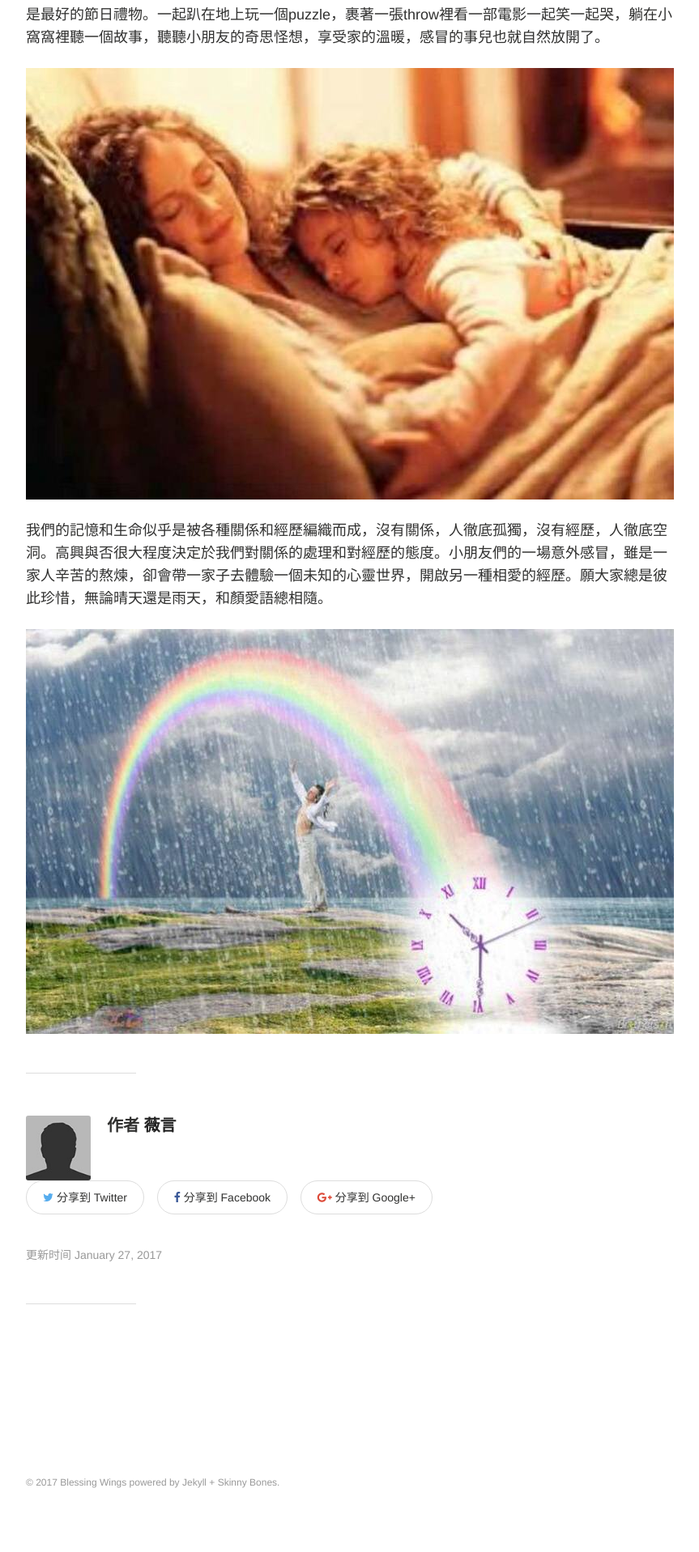
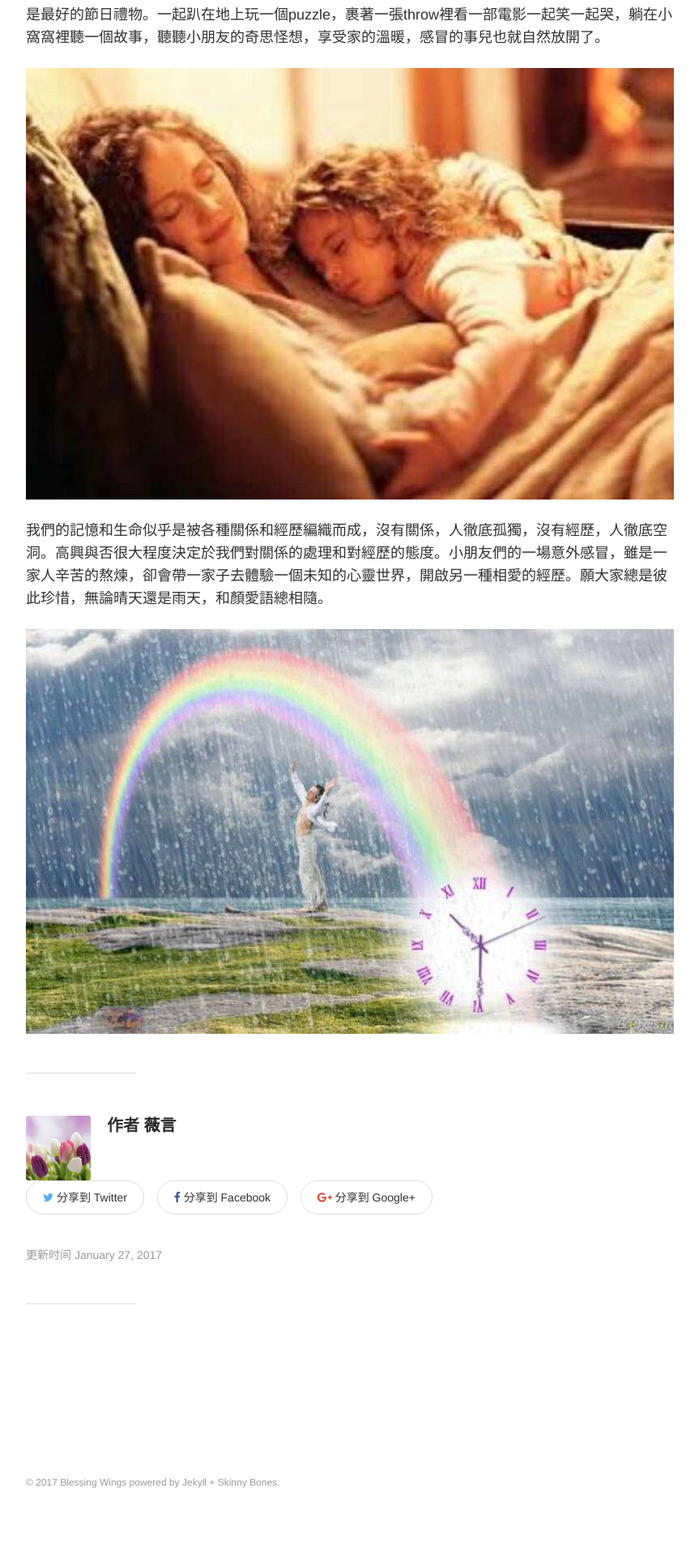
Before and after one commit to saintfish/blessingwings-blog, a Jekyll site: the page built from _posts/2017-01-27-cold-is-a-rain.md, in a window 1280 px wide. Shown: the part 2945-4862 px from the top of the page at 81% size, without its empty margins (64-927 px from the left). Built offline with Jekyll 4.4.1, drawn with Linux system fonts in a browser that asks for light colours.

Commit message:
Update profile photo of wei

```diff
--- a/_data/authors.yml
+++ b/_data/authors.yml
@@ -10,5 +10,5 @@ biao:
   bio:
 wei:
   name: 薇言
-  avatar: bio-photo.jpg
+  avatar: authors/wei.jpg
   web: https://www.meipian.cn/c/8096593
```
Also changed, not shown: images/authors/wei.jpg (added).
